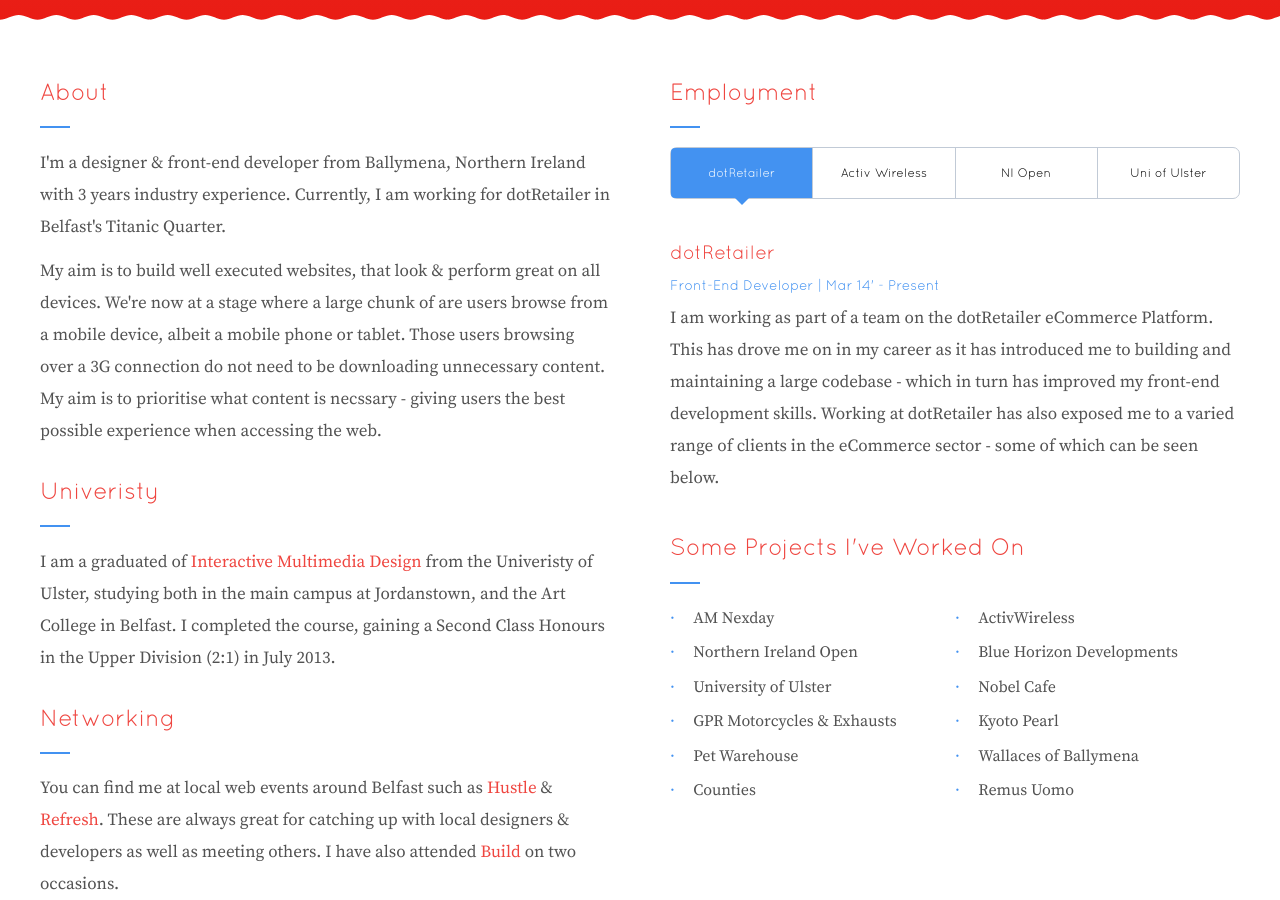
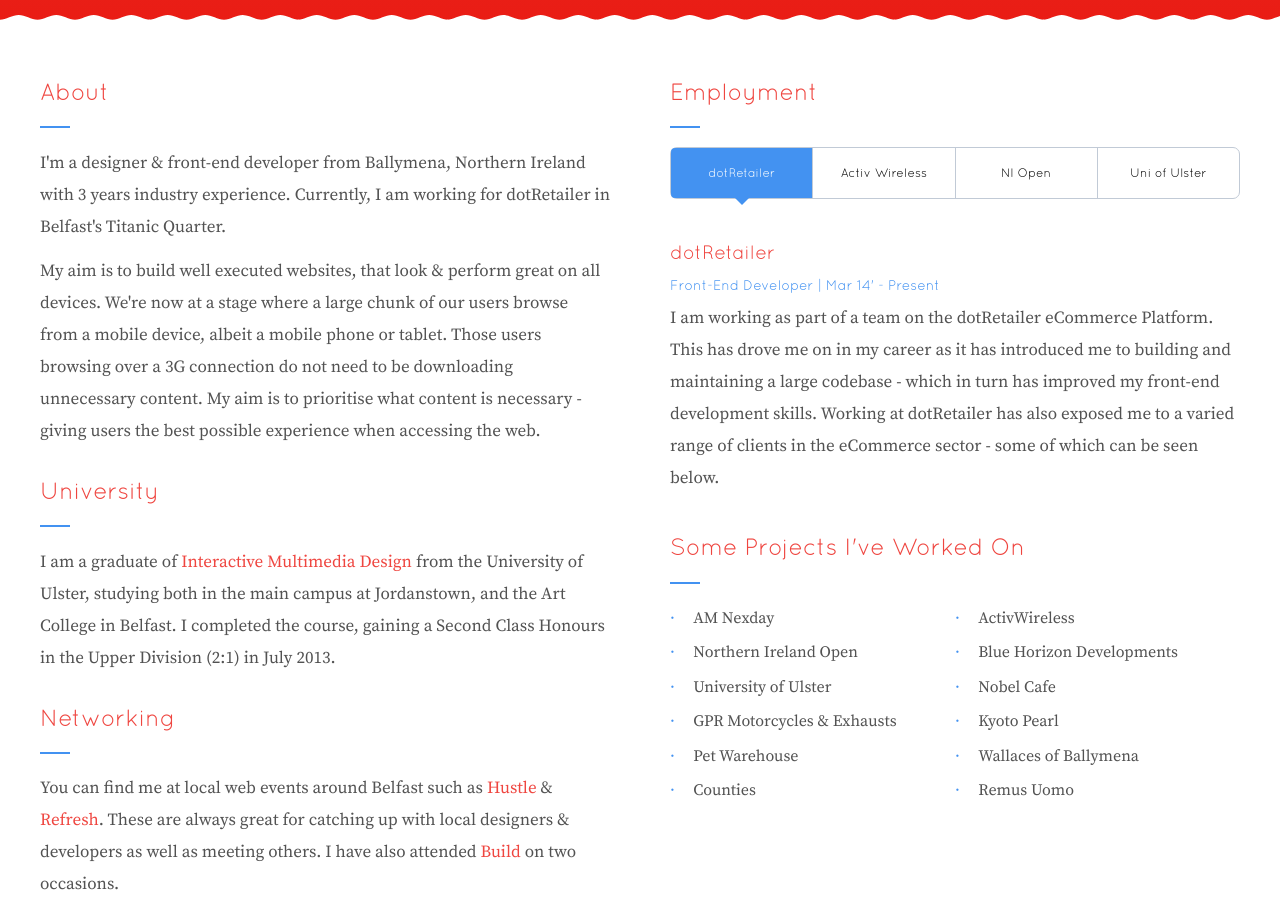
Before and after one commit to conormcafee/conormcafee.github.io, a Jekyll site: the page built from index.html, in a window 1280 px wide and 900 px high, scrolled down 573 px. Built offline with Jekyll 4.4.1, drawn with Linux system fonts in a browser that asks for light colours.

Commit message:
Update index.html

```diff
--- a/index.html
+++ b/index.html
@@ -57,13 +57,13 @@ description: I'm a Designer &amp; Front-End Developer from Ballymena Northen Ire
 
       <p class="about__text">I'm a designer &amp; front-end developer from Ballymena, Northern Ireland with 3 years industry experience. Currently, I am working for dotRetailer in Belfast's Titanic Quarter.</p>
 
-      <p class="about__text">My aim is to build well executed websites, that look &amp; perform great on all devices.  We're now at a stage where a large chunk of are users browse from a mobile device, albeit a mobile phone or tablet.  Those users browsing over a 3G connection do not need to be downloading unnecessary content.  My aim is to prioritise what content is necssary - giving users the best possible experience when accessing the web.</p>
+      <p class="about__text">My aim is to build well executed websites, that look &amp; perform great on all devices.  We're now at a stage where a large chunk of our users browse from a mobile device, albeit a mobile phone or tablet.  Those users browsing over a 3G connection do not need to be downloading unnecessary content.  My aim is to prioritise what content is necessary - giving users the best possible experience when accessing the web.</p>
 
       <br />
 
-      <h2 class="about__heading">Univeristy</h2>
+      <h2 class="about__heading">University</h2>
 
-      <p class="about__text">I am a graduated of <a href="http://scm.ulster.ac.uk/imd/" target="_blank" class="about__link" title="Interactive Multimedia Design">Interactive Multimedia Design</a> from the Univeristy of Ulster, studying both in the main campus at Jordanstown, and the Art College in Belfast.  I completed the course, gaining a Second Class Honours in the Upper Division (2:1) in July 2013.</p>
+      <p class="about__text">I am a graduate of <a href="http://scm.ulster.ac.uk/imd/" target="_blank" class="about__link" title="Interactive Multimedia Design">Interactive Multimedia Design</a> from the University of Ulster, studying both in the main campus at Jordanstown, and the Art College in Belfast.  I completed the course, gaining a Second Class Honours in the Upper Division (2:1) in July 2013.</p>
 
       <br />
 
```
